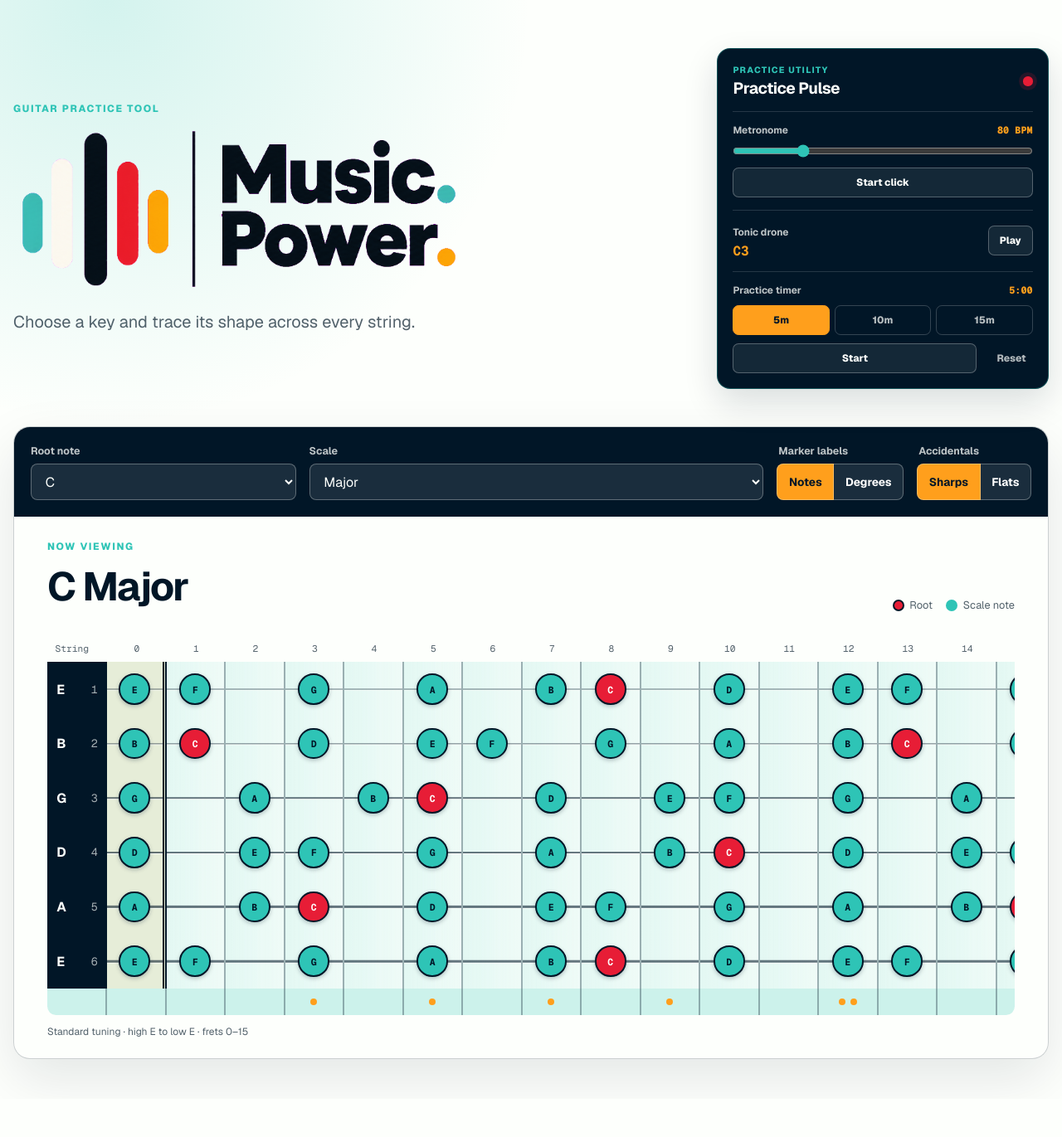
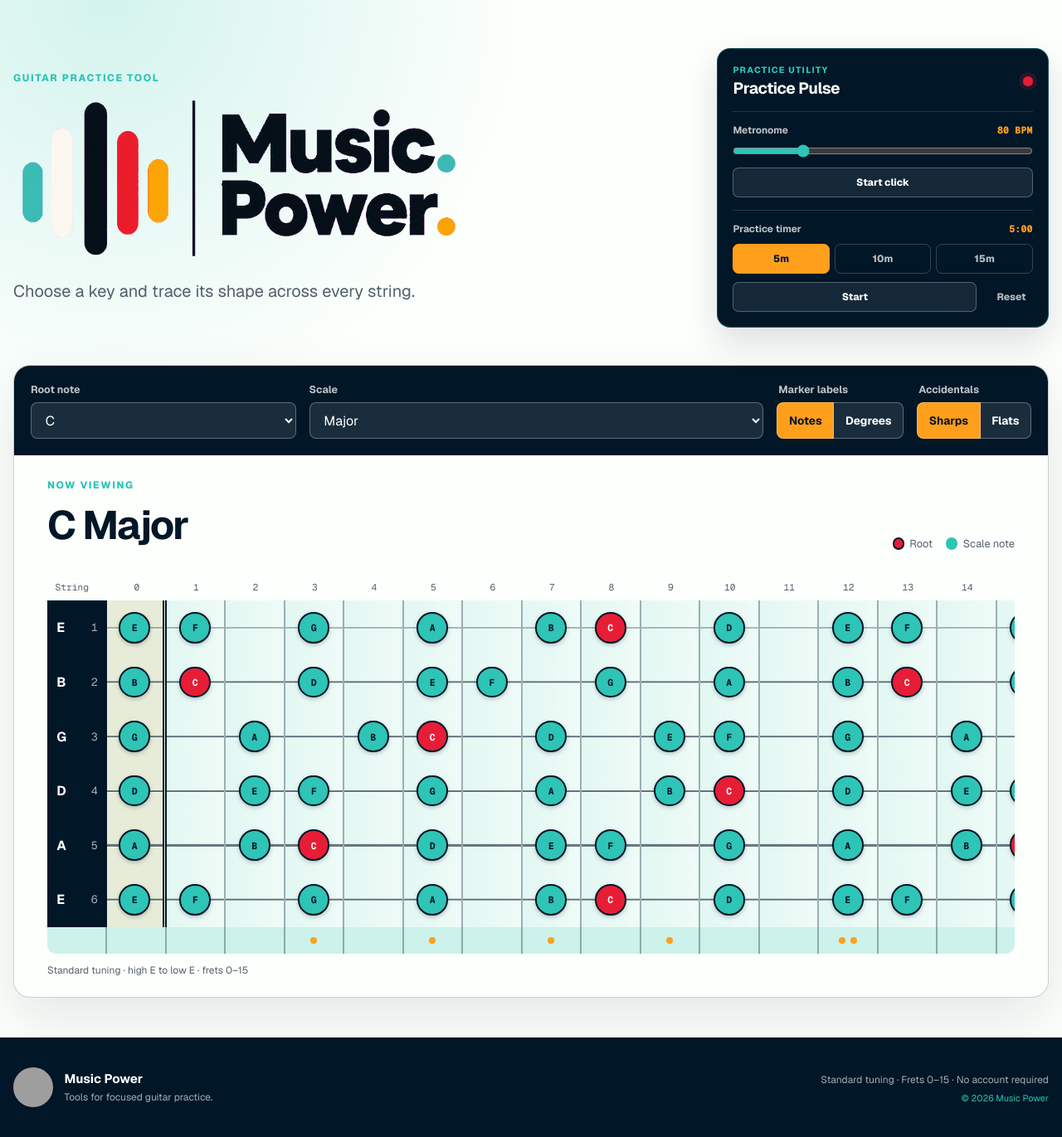
Before and after one commit to jamesdoom/music-power, a Next.js app: page / in a window 1280 px wide. Shown: the whole page at 83% size. Before the commit the page ends 1325 px from the top, so only its background shows below. Built offline with nearby package versions, Linux system fonts and the light colour scheme; grey boxes are pictures that could not be loaded.

Commit message:
Refine Practice Pulse and add footer

```diff
--- a/src/app/globals.css
+++ b/src/app/globals.css
@@ -104,7 +104,6 @@ h1 {
 
 .pulse-heading,
 .tool-heading,
-.pulse-split,
 .timer-actions {
   display: flex;
   align-items: center;
@@ -141,8 +140,7 @@ h1 {
   border-top: 1px solid rgba(253, 255, 252, 0.14);
 }
 
-.tool-heading,
-.tool-label {
+.tool-heading {
   color: rgba(253, 255, 252, 0.75);
   font-size: 0.74rem;
   font-weight: 650;
@@ -191,13 +189,6 @@ h1 {
 .pulse-button:disabled {
   cursor: not-allowed;
   opacity: 0.45;
-}
-
-.pulse-split strong {
-  display: block;
-  margin-top: 0.15rem;
-  color: var(--focus);
-  font-family: var(--font-geist-mono), monospace;
 }
 
 .timer-presets {
@@ -511,6 +502,54 @@ input:focus-visible + span,
   border: 0;
 }
 
+.site-footer {
+  color: var(--paper);
+  background: var(--ink);
+}
+
+.footer-inner {
+  display: flex;
+  width: min(100% - 2rem, 88rem);
+  min-height: 7.5rem;
+  margin: 0 auto;
+  padding: 1.5rem 0;
+  align-items: center;
+  justify-content: space-between;
+  gap: 2rem;
+}
+
+.footer-brand {
+  display: flex;
+  align-items: center;
+  gap: 0.85rem;
+}
+
+.footer-brand img {
+  border-radius: 50%;
+}
+
+.footer-brand strong {
+  font-size: 0.95rem;
+}
+
+.footer-brand p,
+.footer-details p {
+  margin: 0.25rem 0 0;
+  color: rgba(253, 255, 252, 0.65);
+  font-size: 0.75rem;
+}
+
+.footer-details {
+  text-align: right;
+}
+
+.footer-details small {
+  display: block;
+  margin-top: 0.45rem;
+  color: var(--accent);
+  font-size: 0.68rem;
+}
+
 @media (max-width: 62rem) {
   .hero-layout {
     grid-template-columns: minmax(0, 1fr) minmax(18rem, 22rem);
@@ -557,6 +596,15 @@ input:focus-visible + span,
   .fretboard-region {
     padding-inline: 0.75rem;
   }
+  .footer-inner {
+    width: min(100% - 2rem, 88rem);
+    align-items: flex-start;
+    flex-direction: column;
+    gap: 1rem;
+  }
+  .footer-details {
+    text-align: left;
+  }
 }
 
 @media (max-width: 30rem) {
--- a/src/app/page.tsx
+++ b/src/app/page.tsx
@@ -1,5 +1,11 @@
 import { MusicPractice } from "@/components/music-practice";
+import { SiteFooter } from "@/components/site-footer";
 
 export default function Home() {
-  return <MusicPractice />;
+  return (
+    <>
+      <MusicPractice />
+      <SiteFooter />
+    </>
+  );
 }
--- a/src/components/music-practice.tsx
+++ b/src/components/music-practice.tsx
@@ -1,14 +1,9 @@
-"use client";
-
 import Image from "next/image";
-import { useState } from "react";
 
 import { PracticePulse } from "./practice-pulse";
 import { ScaleExplorer } from "./scale-explorer";
 
 export function MusicPractice() {
-  const [root, setRoot] = useState(0);
-
   return (
     <main>
       <div className="hero-layout">
@@ -28,9 +23,9 @@ export function MusicPractice() {
             Choose a key and trace its shape across every string.
           </p>
         </header>
-        <PracticePulse root={root} />
+        <PracticePulse />
       </div>
-      <ScaleExplorer root={root} onRootChange={setRoot} />
+      <ScaleExplorer />
     </main>
   );
 }
--- a/src/components/practice-pulse.tsx
+++ b/src/components/practice-pulse.tsx
@@ -2,25 +2,17 @@
 
 import { useCallback, useEffect, useRef, useState } from "react";
 
-import { CHROMATIC_SHARPS } from "@/lib/music-data";
-import { formatDuration, getTonicFrequency } from "@/lib/practice-tools";
-
-type PracticePulseProps = {
-  root: number;
-};
+import { formatDuration } from "@/lib/practice-tools";
 
 const TIMER_PRESETS = [5, 10, 15] as const;
 
-export function PracticePulse({ root }: PracticePulseProps) {
+export function PracticePulse() {
   const [bpm, setBpm] = useState(80);
   const [metronomeOn, setMetronomeOn] = useState(false);
-  const [droneOn, setDroneOn] = useState(false);
   const [timerMinutes, setTimerMinutes] = useState(5);
   const [secondsRemaining, setSecondsRemaining] = useState(5 * 60);
   const [timerRunning, setTimerRunning] = useState(false);
   const audioContextRef = useRef<AudioContext | null>(null);
-  const droneOscillatorRef = useRef<OscillatorNode | null>(null);
-  const droneGainRef = useRef<GainNode | null>(null);
 
   const getAudioContext = useCallback((): AudioContext => {
     const context = audioContextRef.current ?? new AudioContext();
@@ -42,38 +34,6 @@ export function PracticePulse({ root }: PracticePulseProps) {
     oscillator.stop(context.currentTime + 0.05);
   }, [getAudioContext]);
 
-  function toggleDrone() {
-    if (droneOn) {
-      const oscillator = droneOscillatorRef.current;
-      droneGainRef.current?.gain.setTargetAtTime(
-        0.0001,
-        audioContextRef.current?.currentTime ?? 0,
-        0.03,
-      );
-      window.setTimeout(() => oscillator?.stop(), 180);
-      droneOscillatorRef.current = null;
-      droneGainRef.current = null;
-      setDroneOn(false);
-      return;
-    }
-
-    const context = getAudioContext();
-    const oscillator = context.createOscillator();
-    const gain = context.createGain();
-    oscillator.type = "triangle";
-    oscillator.frequency.setValueAtTime(
-      getTonicFrequency(root),
-      context.currentTime,
-    );
-    gain.gain.setValueAtTime(0.0001, context.currentTime);
-    gain.gain.exponentialRampToValueAtTime(0.055, context.currentTime + 0.12);
-    oscillator.connect(gain).connect(context.destination);
-    oscillator.start();
-    droneOscillatorRef.current = oscillator;
-    droneGainRef.current = gain;
-    setDroneOn(true);
-  }
-
   function chooseTimer(minutes: number) {
     setTimerMinutes(minutes);
     setSecondsRemaining(minutes * 60);
@@ -86,16 +46,6 @@ export function PracticePulse({ root }: PracticePulseProps) {
     const interval = window.setInterval(playClick, 60_000 / bpm);
     return () => window.clearInterval(interval);
   }, [bpm, metronomeOn, playClick]);
-
-  useEffect(() => {
-    if (!droneOn || !audioContextRef.current || !droneOscillatorRef.current)
-      return;
-    droneOscillatorRef.current.frequency.setTargetAtTime(
-      getTonicFrequency(root),
-      audioContextRef.current.currentTime,
-      0.04,
-    );
-  }, [droneOn, root]);
 
   useEffect(() => {
     if (!timerRunning) return;
@@ -113,7 +63,6 @@ export function PracticePulse({ root }: PracticePulseProps) {
 
   useEffect(
     () => () => {
-      droneOscillatorRef.current?.stop();
       void audioContextRef.current?.close();
     },
     [],
@@ -151,21 +100,6 @@ export function PracticePulse({ root }: PracticePulseProps) {
           onClick={() => setMetronomeOn((current) => !current)}
         >
           {metronomeOn ? "Stop click" : "Start click"}
-        </button>
-      </div>
-
-      <div className="pulse-tool pulse-split">
-        <div>
-          <span className="tool-label">Tonic drone</span>
-          <strong>{CHROMATIC_SHARPS[root]}3</strong>
-        </div>
-        <button
-          className="pulse-button"
-          type="button"
-          aria-pressed={droneOn}
-          onClick={toggleDrone}
-        >
-          {droneOn ? "Stop" : "Play"}
         </button>
       </div>
 
--- a/src/components/scale-explorer.tsx
+++ b/src/components/scale-explorer.tsx
@@ -14,12 +14,8 @@ import { Fretboard } from "./fretboard";
 
 export type MarkerLabel = "notes" | "degrees";
 
-type ScaleExplorerProps = {
-  root: number;
-  onRootChange: (root: number) => void;
-};
-
-export function ScaleExplorer({ root, onRootChange }: ScaleExplorerProps) {
+export function ScaleExplorer() {
+  const [root, setRoot] = useState(0);
   const [scaleId, setScaleId] = useState<ScaleId>("major");
   const [markerLabel, setMarkerLabel] = useState<MarkerLabel>("notes");
   const [accidentals, setAccidentals] =
@@ -41,7 +37,7 @@ export function ScaleExplorer({ root, onRootChange }: ScaleExplorerProps) {
           <select
             id="root-note"
             value={root}
-            onChange={(event) => onRootChange(Number(event.target.value))}
+            onChange={(event) => setRoot(Number(event.target.value))}
           >
             {rootNames.map((note, pitchClass) => (
               <option key={pitchClass} value={pitchClass}>
--- /dev/null
+++ b/src/components/site-footer.tsx
@@ -0,0 +1,21 @@
+import Image from "next/image";
+
+export function SiteFooter() {
+  return (
+    <footer className="site-footer">
+      <div className="footer-inner">
+        <div className="footer-brand">
+          <Image src="/icon.png" alt="" width={48} height={48} />
+          <div>
+            <strong>Music Power</strong>
+            <p>Tools for focused guitar practice.</p>
+          </div>
+        </div>
+        <div className="footer-details">
+          <p>Standard tuning · Frets 0–15 · No account required</p>
+          <small>© {new Date().getFullYear()} Music Power</small>
+        </div>
+      </div>
+    </footer>
+  );
+}
--- a/src/lib/practice-tools.ts
+++ b/src/lib/practice-tools.ts
@@ -1,10 +1,3 @@
-import { normalizePitchClass } from "./music-theory";
-
-export function getTonicFrequency(rootPitchClass: number): number {
-  const midiNote = 48 + normalizePitchClass(rootPitchClass);
-  return 440 * 2 ** ((midiNote - 69) / 12);
-}
-
 export function formatDuration(totalSeconds: number): string {
   const safeSeconds = Math.max(0, Math.floor(totalSeconds));
   const minutes = Math.floor(safeSeconds / 60);
```
Also changed, not shown: 1 other file (tests, documents, lock files or other folders).
